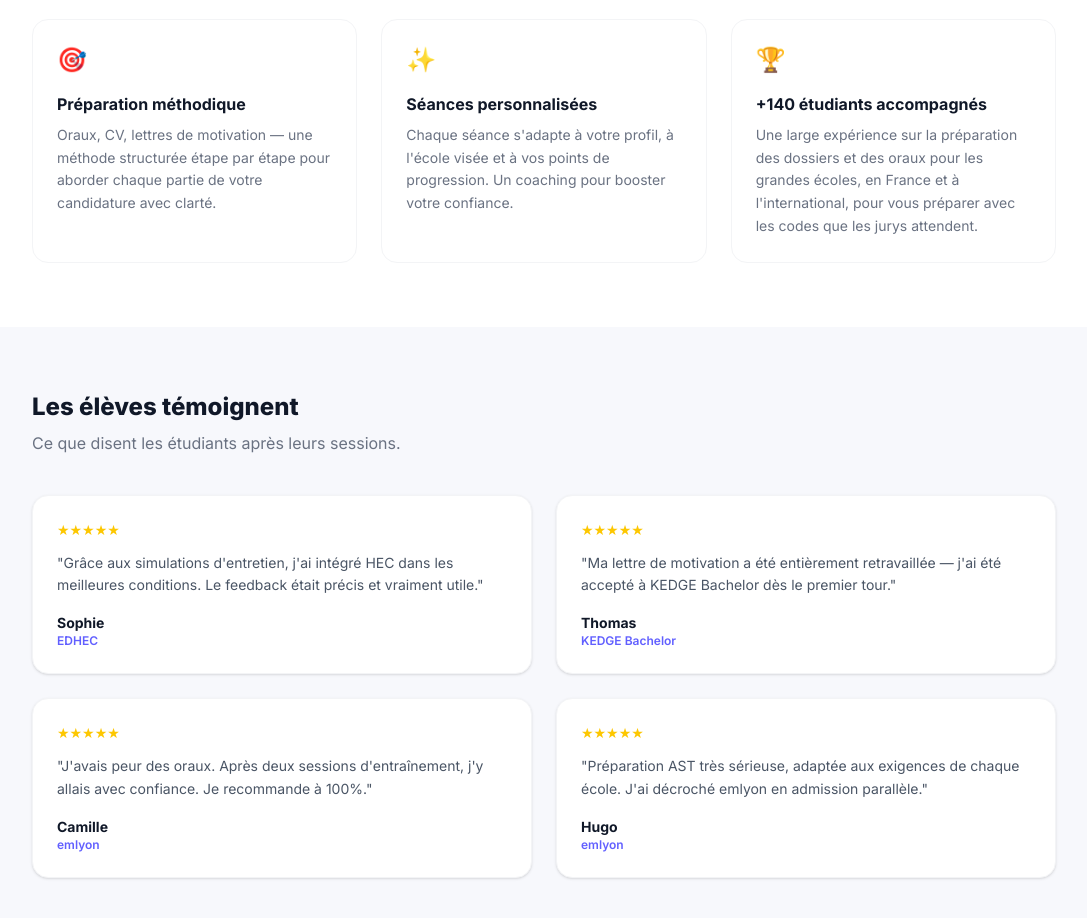
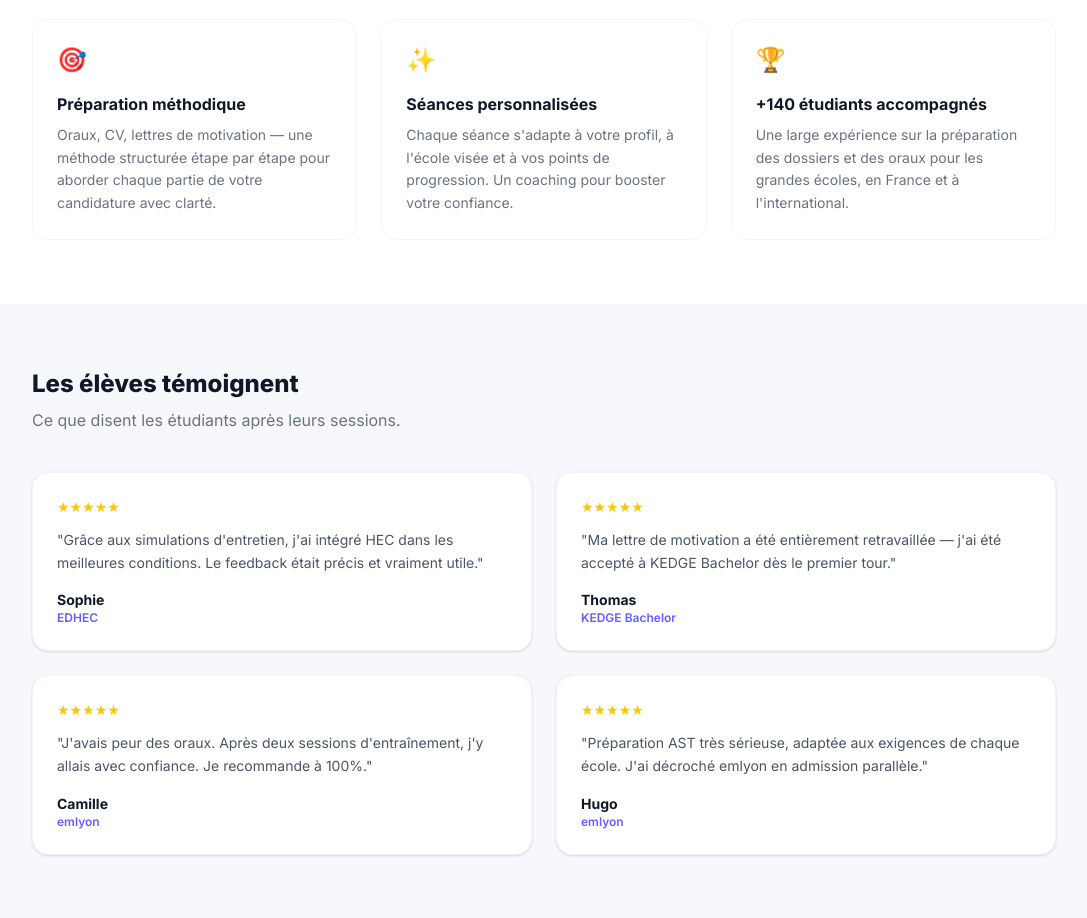
Before and after one commit to louiseheraud/presentation, a Next.js app: page / in a window 1280 px wide. Shown: the part 780-1698 px from the top of the page, without its empty margins (96-1183 px from the left). Built offline with nearby package versions, Linux system fonts and the light colour scheme.

Commit message:
Remove trailing phrase in Pourquoi CapOral section
Co-Authored-By: Claude Sonnet 4.6 <noreply@anthropic.com>

```diff
--- a/app/page.tsx
+++ b/app/page.tsx
@@ -15,7 +15,7 @@ const whyItems = [
   {
     icon: '🏆',
     title: '+140 étudiants accompagnés',
-    description: "Une large expérience sur la préparation des dossiers et des oraux pour les grandes écoles, en France et à l'international, pour vous préparer avec les codes que les jurys attendent.",
+    description: "Une large expérience sur la préparation des dossiers et des oraux pour les grandes écoles, en France et à l'international.",
   },
 ]
 
```
